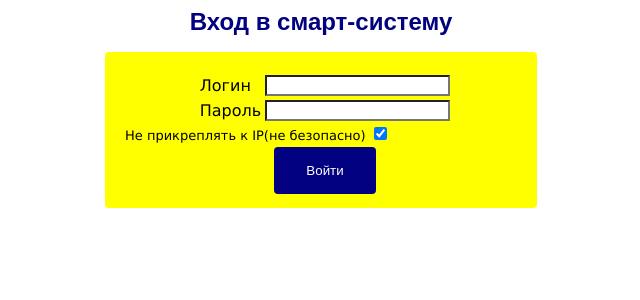
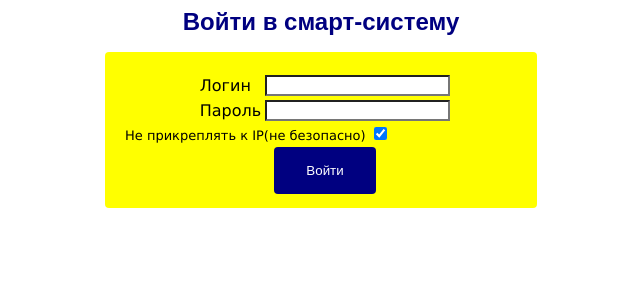
Before and after one commit to Lennen/ESP32_server, a PHP site: page /login.php in a window 1280 px wide. Shown: the top 300 px of the page, without its empty margins (319-959 px from the left). Run offline with PHP 8.4, Linux system fonts and the light colour scheme.

```diff
--- a/login.php
+++ b/login.php
@@ -53,7 +53,7 @@ if(isset($_POST['submit']))
     <meta http-equiv="Content-Type" content="text/html; charset=cp1251" />
     <body>
         <link rel="stylesheet" href="./styles/auth.css">
-        <H1>Вход в смарт-систему</H1>
+        <H1>Войти в смарт-систему</H1>
         <form method="POST" background-color="lightblue">
             <ul class="form-style-1">
                 <center><table>
```
